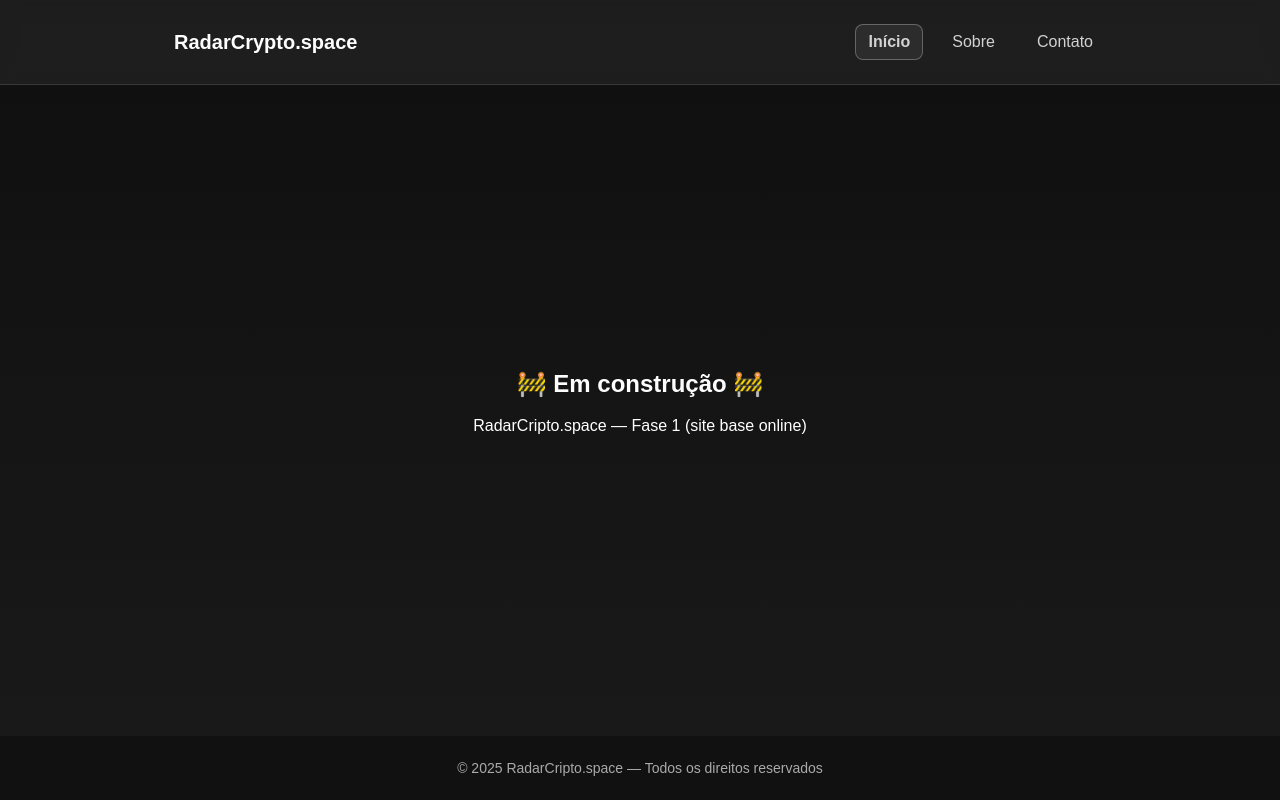
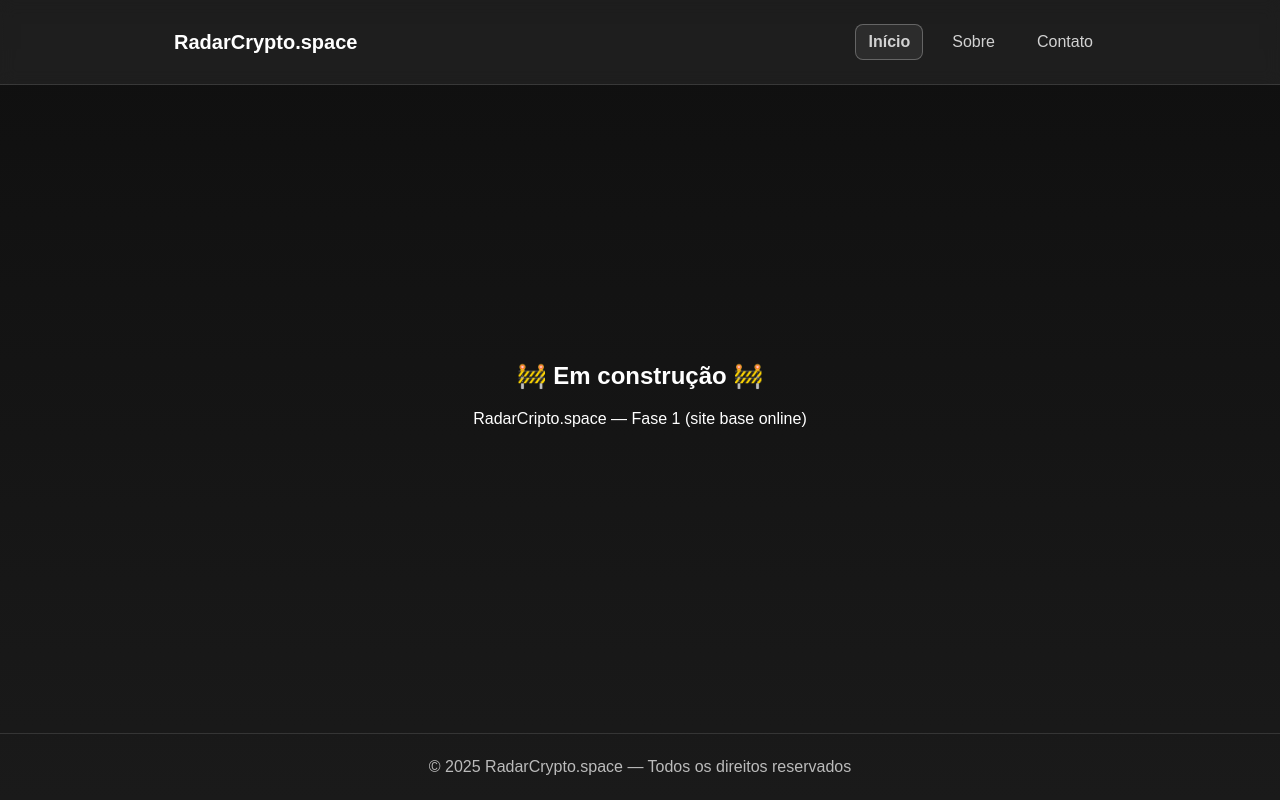
Before and after one commit to Ivanmonteiro-create/radarcripto.space, a Next.js app: page / in a window 1280 px wide. Built offline with nearby package versions, Linux system fonts and the light colour scheme.

Commit message:
Update Footer.js

```diff
--- a/components/Footer.js
+++ b/components/Footer.js
@@ -1,14 +1,13 @@
+// components/Footer.js
 export default function Footer() {
   return (
     <footer style={{
-      background: "#111",
-      color: "#aaa",
-      padding: "10px",
-      textAlign: "center",
-      marginTop: "20px",
-      fontSize: "14px"
+      borderTop: '1px solid rgba(255,255,255,0.12)',
+      marginTop: 32
     }}>
-      <p>© {new Date().getFullYear()} RadarCripto.space — Todos os direitos reservados</p>
+      <div className="container" style={{textAlign:'center', opacity: 0.7}}>
+        © {new Date().getFullYear()} RadarCrypto.space — Todos os direitos reservados
+      </div>
     </footer>
-  )
+  );
 }
```
